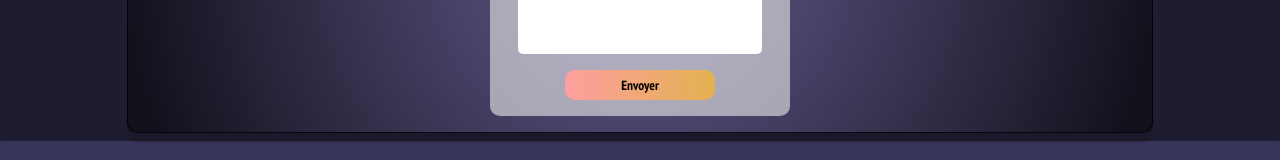
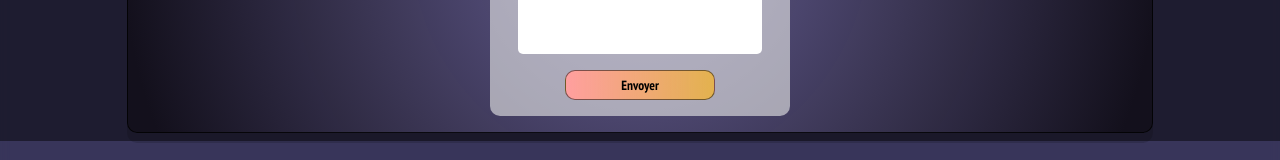
Before and after one commit to MathisPastreNelson/portfolio-mathis-pastre, a React (Create React App) app: page / in a window 1280 px wide. Both pictures are taken after a click on the button "Contactez moi". Shown: the part 589-749 px from the top of the page. Built offline with nearby package versions, Linux system fonts and the light colour scheme.

Commit message:
sendbutton better visibility

```diff
--- a/src/style/_contact.scss
+++ b/src/style/_contact.scss
@@ -40,7 +40,7 @@
   height: 30px;
   border-radius: 10px;
   transition: all 200ms;
-  border: 0px;
+  border: 1px solid rgba(0, 0, 0, 0.5);
   cursor: none;
 }
 
--- a/src/style/index.css
+++ b/src/style/index.css
@@ -1078,7 +1078,7 @@ div > p {
   height: 30px;
   border-radius: 10px;
   transition: all 200ms;
-  border: 0px;
+  border: 1px solid rgba(0, 0, 0, 0.5);
   cursor: none;
 }
 
```
Also changed, not shown: 1 other file (tests, documents, lock files or other folders).
